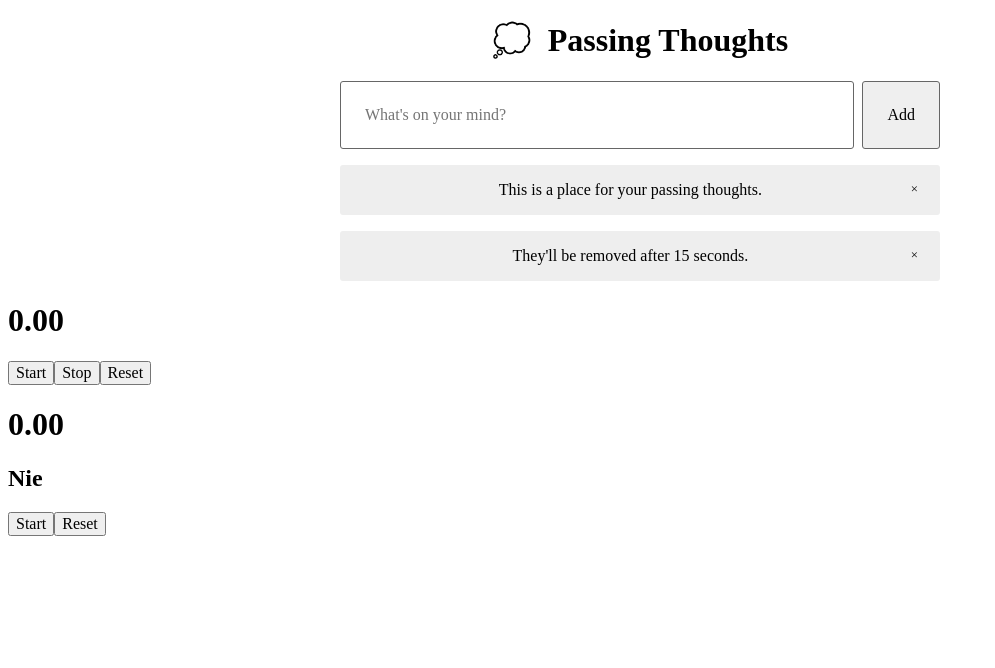
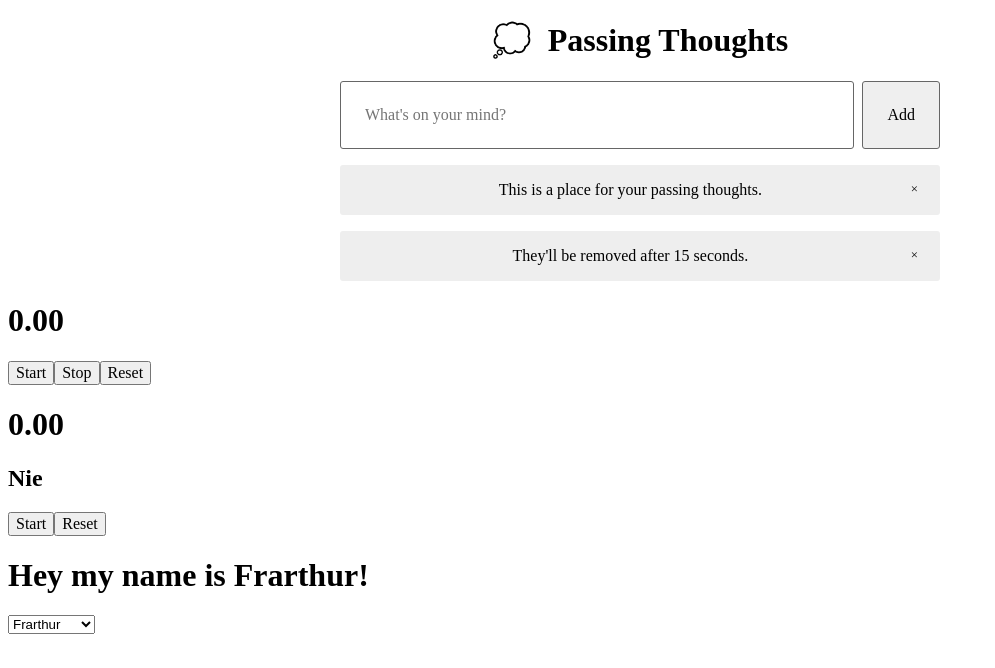
Before and after one commit to Qenick/public-react-sandbox, a React (Create React App) app: page / in a window 1280 px wide. Shown: the top 668 px of the page, without its empty margins (0-995 px from the left). Built offline with nearby package versions, Linux system fonts and the light colour scheme.

Commit message:
StatelessCompUpdateParent

```diff
--- a/src/App.js
+++ b/src/App.js
@@ -2,12 +2,15 @@ import React from "react";
 import './App.css';
 import Clocks from "./views/Clocks/Clocks";
 import PassingThoughts from "./views/PassingThoughts/PassingThoughts";
+import StatelessComponentsUpdatingTheirParents
+  from "./views/StatelessComponentsUpdatingTheirParents/StatelessComponentsUpdatingTheirParents";
 
 function App()  {
     return (
       <div>
         <PassingThoughts />
         <Clocks/>
+        <StatelessComponentsUpdatingTheirParents />
       </div>
     );
 }
--- /dev/null
+++ b/src/views/StatelessComponentsUpdatingTheirParents/Child.js
@@ -0,0 +1,37 @@
+import React from 'react';
+
+export class Child extends React.Component {
+  constructor(props) {
+    super(props);
+    this.handleChange = this.handleChange.bind(this);
+  }
+
+  handleChange(e) {
+    const name = e.target.value;
+    this.props.onChange(name);
+
+  }
+
+  render() {
+    return (
+      <div>
+        <h1>
+          Hey my name is {this.props.name}!
+        </h1>
+        <select id="great-names" onChange={this.handleChange}>
+          <option value="Frarthur">
+            Frarthur
+          </option>
+
+          <option value="Gromulus">
+            Gromulus
+          </option>
+
+          <option value="Thinkpiece">
+            Thinkpiece
+          </option>
+        </select>
+      </div>
+    );
+  }
+}
--- /dev/null
+++ b/src/views/StatelessComponentsUpdatingTheirParents/StatelessComponentsUpdatingTheirParents.js
@@ -0,0 +1,31 @@
+//Codecademy-React CHILD COMPONENTS UPDATE THEIR PARENTS' STATE
+
+import React from 'react';
+import ReactDOM from 'react-dom';
+import { Child } from './Child';
+
+class StatelessComponentsUpdatingTheirParents extends React.Component {
+  constructor(props) {
+    super(props);
+
+    this.state = { name: 'Frarthur' };
+    this.changeName = this.changeName.bind(this);
+  }
+
+  changeName(newName) {
+    this.setState({
+      name: newName
+    })
+  }
+
+  render() {
+    return <Child onChange={this.changeName} name={this.state.name} />
+  }
+}
+
+// ReactDOM.render(
+//   <StatelessComponentsUpdatingTheirParents />,
+//   document.getElementById('app')
+// );
+
+export default StatelessComponentsUpdatingTheirParents
```
